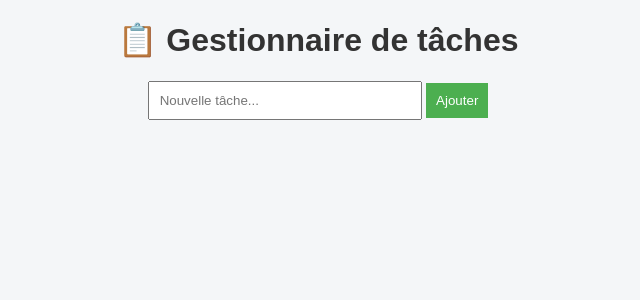
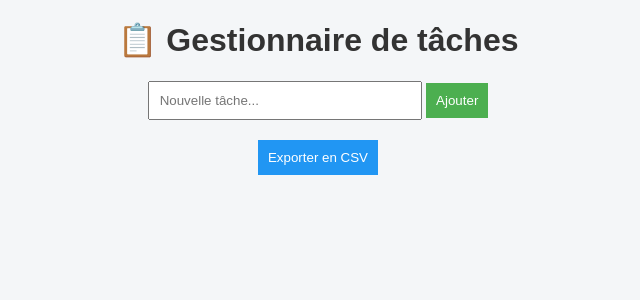
Before and after one commit to bobofils/MonAppWeb, a Flask app: page / in a window 1280 px wide. Shown: the top 300 px of the page, without its empty margins (322-962 px from the left). Run offline with Flask 3, Linux system fonts and the light colour scheme; data that the repository does not hold is empty.

Commit message:
Ajout export CSV

```diff
--- a/app.py
+++ b/app.py
@@ -51,3 +51,22 @@ def delete(id):
 if __name__ == "__main__":
     port = int(os.environ.get("PORT", 5000))
     app.run(host="0.0.0.0", port=port)
+import csv
+from flask import Response
+
+@app.route("/export")
+def export_tasks():
+    conn = sqlite3.connect("database.db")
+    cursor = conn.cursor()
+    cursor.execute("SELECT * FROM tasks")
+    tasks = cursor.fetchall()
+    conn.close()
+
+    # Créer un CSV en mémoire
+    def generate():
+        yield "id,content\n"
+        for task in tasks:
+            yield f"{task[0]},{task[1]}\n"
+
+    return Response(generate(), mimetype="text/csv",
+                    headers={"Content-Disposition": "attachment; filename=tasks.csv"})
--- a/templates/index.html
+++ b/templates/index.html
@@ -63,3 +63,6 @@
 
 </body>
 </html>
+<a href="/export">
+    <button type="button" style="background: #2196F3;">Exporter en CSV</button>
+</a>
```
